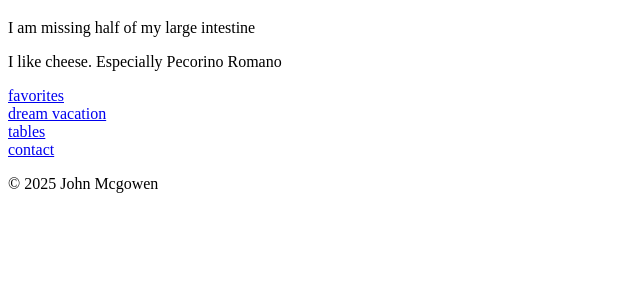
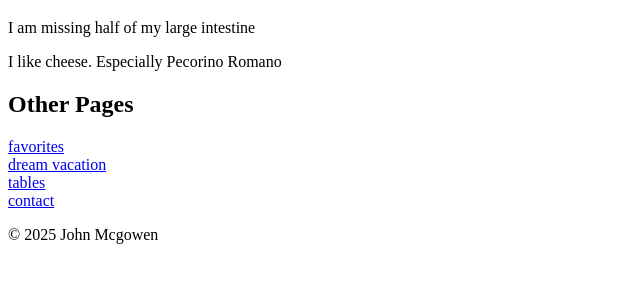
Before and after one commit to Thysillies/Thysillies.github.io, a plain HTML site: page index.html in a window 1280 px wide. Shown: the part 61-344 px from the top of the page, without its empty margins (0-640 px from the left). Drawn offline with Linux system fonts and the light colour scheme.

Commit message:
nav link

```diff
--- a/index.html
+++ b/index.html
@@ -9,6 +9,8 @@
 
     <p>I am missing half of my large intestine</p>
     <p>I like cheese. Especially Pecorino Romano</p>
+
+	<h2>Other Pages</h2>
 	<a href="favorites.html"> favorites </a>
 	<br/>
 	<a href="dream_vacation.html"> dream vacation </a>
```
